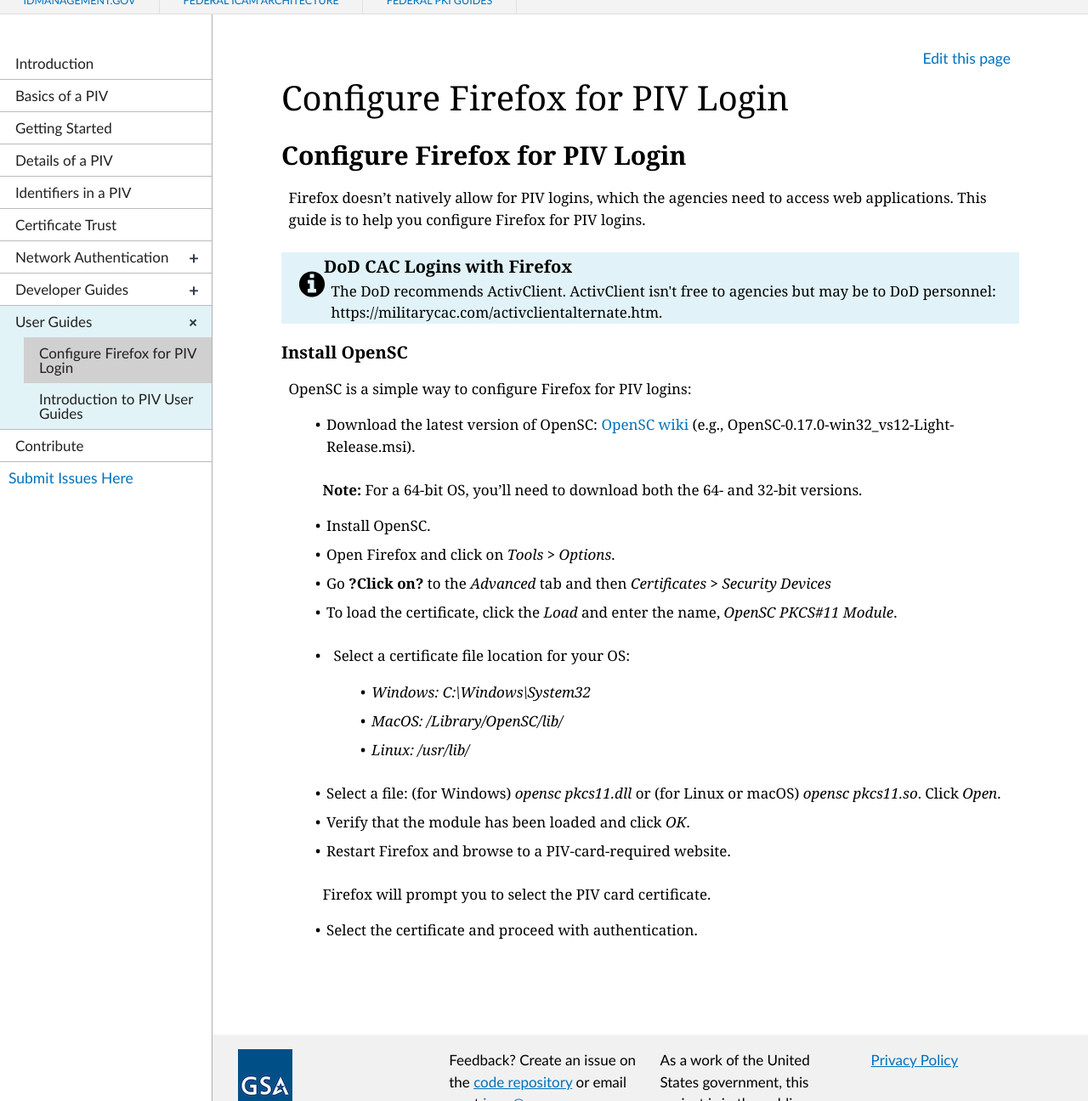
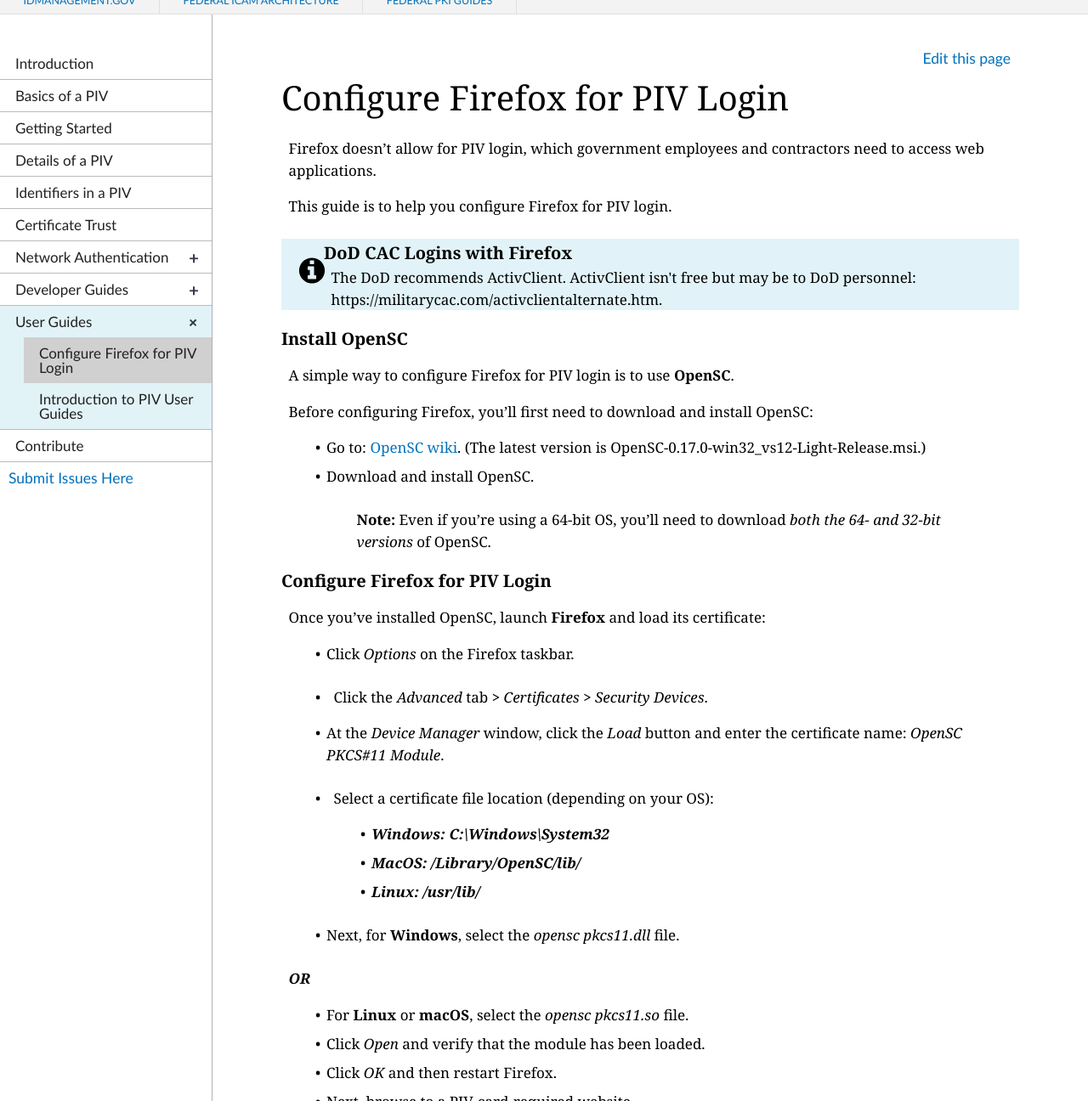
Before and after one commit to GSA/piv-guides, a Jekyll site: the page built from _userconfig/1_firefox.md, in a window 1280 px wide and 1400 px high, cut to the strip 104-1400 px from the top of the window. Shown: the whole strip at 85% size. Built offline with Jekyll 4.4.1, drawn with Linux system fonts in a browser that asks for light colours; nearby versions of some CDN libraries; some of the changed text lies outside the part shown.

Commit message:
Update 1_firefox.md

```diff
--- a/_userconfig/1_firefox.md
+++ b/_userconfig/1_firefox.md
@@ -5,34 +5,47 @@
 permalink: userconfig/firefox/
 ---
 
-## Configure Firefox for PIV Login
+<!--Even though this Playbook is under Userconfig, it looks like these procedures are intended for an Admin who is setting up a user's computer? Is this correct?-->
+Firefox doesn't allow for PIV login, which government employees and contractors need to access web applications.
 
-Firefox doesn't natively allow for PIV logins, which the agencies need to access web applications. This guide is to help you configure Firefox for PIV logins. <!--I'm not sure whether LaChelle will like this intro, but she likes concise, simple statements ("plain language"). Maybe we should add the Firefox version number--in case Firefox adds a PIV login option later on?-->
+This guide is to help you configure Firefox for PIV login. <!--LaChelle prefers concise, simple statements (plain language) for Playbooks, so I've shortened the intro.-->
 
-{% include alert-info.html heading="DoD CAC Logins with Firefox" content=" The DoD recommends ActivClient. ActivClient isn't free to agencies but may be to DoD personnel: <!--Can we find out whether it is free to them or not? If free to them, they would need permission to load it on their government computers, correct? --> https://militarycac.com/activclientalternate.htm." %} <!--According to the contributing.md (terms and conditions), Playbooks should be "vendor-neutal," so this info may not be acceptable. Who at DoD recommends ActivClient to its personnel? NOTE: This "alert-info" formatting produces a blue bannered, Info box on website. Suggest "info-alert" because this text digresses from procedures and speaks to a DoD audience vs. GSA's broader audience (Federal Government).-->
+{% include alert-info.html heading="DoD CAC Logins with Firefox" content=" The DoD recommends ActivClient. ActivClient isn't free but may be to DoD personnel: <!--Can we find out whether it is free to them or not? If free to them, they would need permission to load it on their government computers, correct? --> https://militarycac.com/activclientalternate.htm." %} <!--According to the contributing.md (terms and conditions), Playbooks should be "vendor-neutral," so this info may not be acceptable. Who at DoD recommends ActivClient to its personnel? NOTE: This "alert-info" formatting produces a blue bannered, Info box on website. Suggest "info-alert" because this text digresses from procedures and speaks to a DoD audience vs. GSA's broader audience (Federal Government).-->
 
 ### Install OpenSC
 
-OpenSC is a simple way to configure Firefox for PIV logins:
+A simple way to configure Firefox for PIV login is to use **OpenSC**. <!--Should we add the Firefox version number--in case Firefox adds a PIV login option later on?-->
 
-* Download the latest version of OpenSC: [OpenSC wiki](https://github.com/OpenSC/OpenSC/wiki) (e.g., OpenSC-0.17.0-win32_vs12-Light-Release.msi).
+Before configuring Firefox, you'll first need to download and install OpenSC:
 
-> **Note:**  For a 64-bit OS, you'll need to download both the 64- and 32-bit versions. <!--Why is that?-->
+* Go to: [OpenSC wiki](https://github.com/OpenSC/OpenSC/wiki). (The latest version is OpenSC-0.17.0-win32_vs12-Light-Release.msi.)
+* Download and install OpenSC.
 
-* Install OpenSC.
-* Open Firefox and click on _Tools **>** Options_.
-* Go **?Click on?** to the _Advanced_ tab and then _Certificates **>** Security Devices_ <!--Are the last 2 from a drop-down?-->
-* To load the certificate, click the _Load_ and enter the name, _OpenSC PKCS#11 Module_.
-* Select a certificate <!--certificate??-->file location for your OS:
+>> **Note:** Even if you're using a 64-bit OS, you'll need to download _both the 64- and 32-bit versions_ of OpenSC. <!--State the reason, unless they will understand?-->
 
-  * _Windows: C:\Windows\System32_
-  * _MacOS: /Library/OpenSC/lib/_
-  * _Linux: /usr/lib/_
+### Configure Firefox for PIV Login
 
-* Select a file:  (for Windows) _opensc pkcs11.dll_ or (for Linux or macOS) _opensc pkcs11.so_. Click _Open_.
-* Verify that the module has been loaded and click _OK_.
-* Restart Firefox and browse to a PIV-card-required website.
+Once you've installed OpenSC, launch **Firefox** and load its certificate:
 
-> Firefox will prompt you to select the PIV card certificate.
+* Click _Options_ on the Firefox taskbar. <!--This is the way it looks for Firefox 55.0.1.-->
+* Click the _Advanced_ tab **>** _Certificates **>** Security Devices_.
 
-* Select the certificate and proceed with authentication.
+* At the _Device Manager_ window, click the _Load_ button and enter the certificate name: _OpenSC PKCS#11 Module_.
+* Select a certificate file location (depending on your OS):
+
+  * **_Windows: C:\Windows\System32_**
+  * **_MacOS: /Library/OpenSC/lib/_**
+  * **_Linux: /usr/lib/_**
+
+* Next, for **Windows**, select the _opensc pkcs11.dll_ file.
+
+**_OR_**
+
+* For **Linux** or **macOS**, select the _opensc pkcs11.so_ file.
+* Click _Open_ and verify that the module has been loaded.
+* Click _OK_ and then restart Firefox.
+* Next, browse to a PIV-card-required website.
+
+>> Firefox will prompt you to select the PIV card's certificate. <!--Is this an Admin or the computer user/PIV-card owner?-->
+
+* Select the certificate and proceed with PIV login. <!--Is loading the certificate is a one-time step for a user's computer or does it need to be reloaded each time the user needs to login with PIV? Suggest we clarify this for users or Admin, depending on what audience the procedures are for.-->
```
